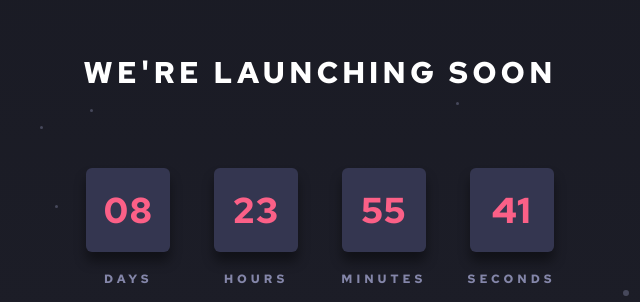
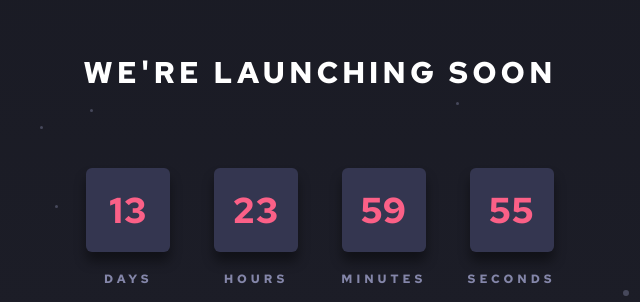
Before and after one commit to Parsa12458/launch-countdown-timer, a website built with Vite: page index.html in a window 1280 px wide. Shown: the part 132-434 px from the top of the page, 320-960 px from the left. Built offline with nearby package versions, Linux system fonts and the light colour scheme.

Commit message:
implement functionality of timer

```diff
--- a/assets/js/app.js
+++ b/assets/js/app.js
@@ -0,0 +1,22 @@
+const labelSeconds = document.querySelector('.time--seconds');
+const labelMinutes = document.querySelector('.time--minutes');
+const labelHours = document.querySelector('.time--hours');
+const labelDays = document.querySelector('.time--days');
+let timeSecs = 1209600;
+
+const timer = function () {
+  const days = String(Math.trunc(timeSecs / 60 / 60 / 24)).padStart(2, 0);
+  const hours = String(Math.trunc((timeSecs / 60 / 60) % 24)).padStart(2, 0);
+  const minutes = String(Math.trunc((timeSecs / 60) % 60)).padStart(2, 0);
+  const seconds = String(timeSecs % 60).padStart(2, 0);
+
+  labelSeconds.textContent = seconds;
+  labelMinutes.textContent = minutes;
+  labelHours.textContent = hours;
+  labelDays.textContent = days;
+
+  timeSecs--;
+};
+timer();
+
+setInterval(timer, 1000);
--- a/index.html
+++ b/index.html
@@ -3,7 +3,7 @@
   <head>
     <meta charset="UTF-8" />
     <meta name="viewport" content="width=device-width, initial-scale=1.0" />
-    <title>Document</title>
+    <title>Launch Countdown Timer</title>
     <link rel="stylesheet" href="assets/css/main.css" />
     <script type="module" src="assets/js/app.js" defer></script>
   </head>
```
